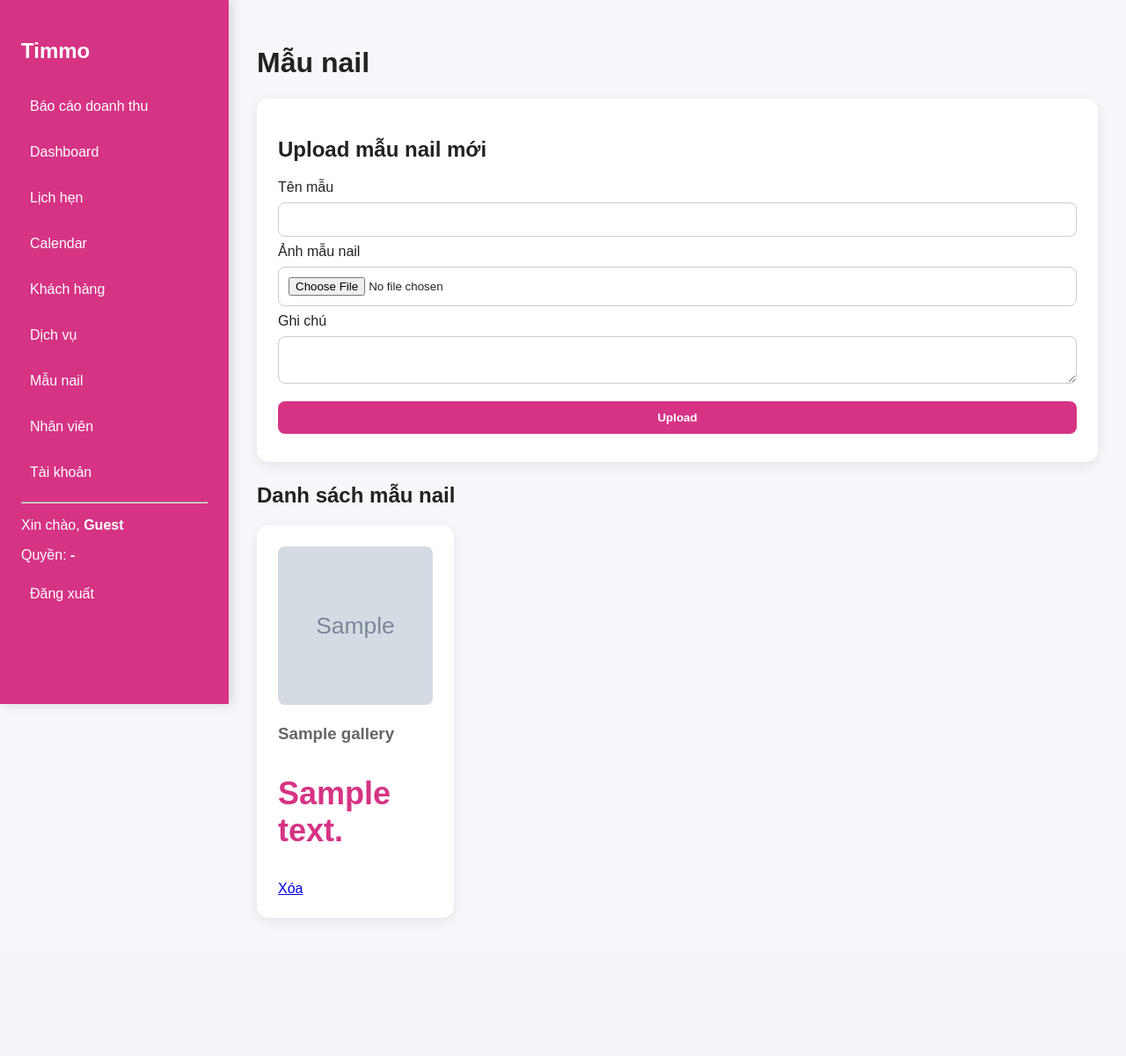
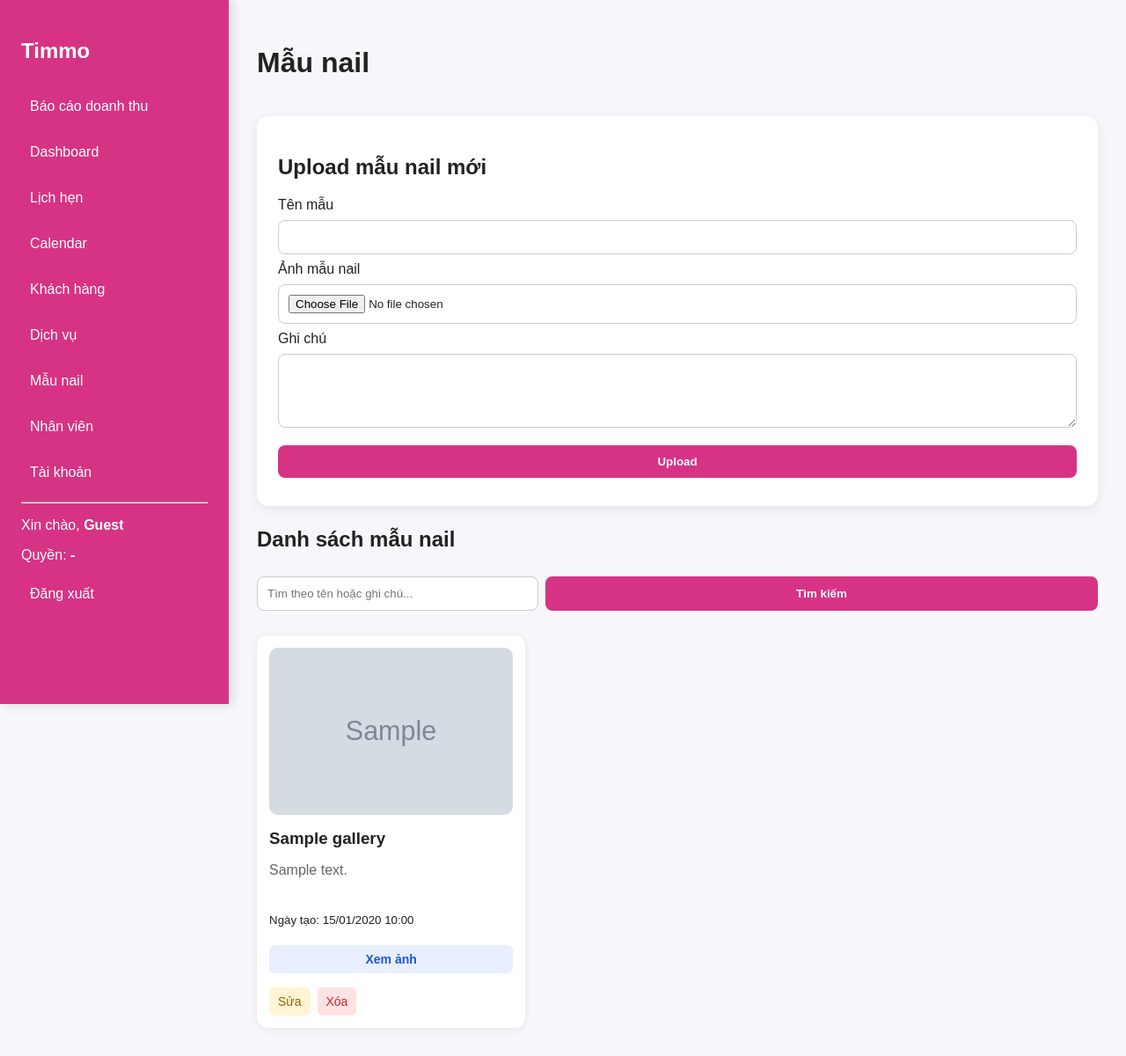
Before and after one commit to nhan2812az/timmo-nail-management, a PHP site: page /pages/nail_gallery.php in a window 1280 px wide. Shown: the whole page at 88% size. Before the commit the page ends 1017 px from the top, so only its background shows below. Run offline with PHP 8.4, Linux system fonts and the light colour scheme; a user stored in the database is signed in; tables that the repository leaves empty or names only in its code hold one stand-in row (values such as "Sample post"); grey boxes marked "Sample" are stand-in pictures.

Commit message:
Complete nail gallery management

```diff
--- a/pages/nail_gallery.php
+++ b/pages/nail_gallery.php
@@ -3,14 +3,26 @@ require_once "../config/database.php";
 require_once "../config/auth.php";
 requireLogin();
 
+$success = $_GET["success"] ?? "";
+$error = $_GET["error"] ?? "";
+$search = trim($_GET["search"] ?? "");
+
+if ($search !== "") {
+    $stmt = $pdo->prepare("
+        SELECT *
+        FROM nail_gallery
+        WHERE title LIKE ? OR note LIKE ?
+        ORDER BY created_at DESC
+    ");
+    $stmt->execute(["%$search%", "%$search%"]);
+    $nails = $stmt->fetchAll(PDO::FETCH_ASSOC);
+} else {
     $nails = $pdo->query("
         SELECT *
         FROM nail_gallery
         ORDER BY created_at DESC
     ")->fetchAll(PDO::FETCH_ASSOC);
-
-$success = $_GET["success"] ?? "";
-$error = $_GET["error"] ?? "";
+}
 ?>
 
 <!DOCTYPE html>
@@ -19,6 +31,126 @@ $error = $_GET["error"] ?? "";
     <meta charset="UTF-8">
     <title>Timmo - Mẫu nail</title>
     <link rel="stylesheet" href="../assets/style.css">
+
+    <style>
+        .gallery-header {
+            display: flex;
+            justify-content: space-between;
+            align-items: center;
+            gap: 16px;
+            margin-bottom: 20px;
+        }
+
+        .search-box {
+            display: flex;
+            gap: 8px;
+            margin-bottom: 20px;
+        }
+
+        .search-box input {
+            max-width: 320px;
+        }
+
+        .nail-grid {
+            display: grid;
+            grid-template-columns: repeat(auto-fill, minmax(230px, 1fr));
+            gap: 20px;
+            margin-top: 20px;
+        }
+
+        .nail-card {
+            background: #fff;
+            border-radius: 12px;
+            padding: 14px;
+            box-shadow: 0 2px 8px rgba(0,0,0,0.08);
+        }
+
+        .nail-card img {
+            width: 100%;
+            height: 190px;
+            object-fit: cover;
+            border-radius: 10px;
+            cursor: pointer;
+            background: #f3f3f3;
+        }
+
+        .nail-card h3 {
+            margin: 12px 0 6px;
+        }
+
+        .nail-card p {
+            color: #666;
+            min-height: 40px;
+        }
+
+        .nail-actions {
+            display: flex;
+            gap: 8px;
+            flex-wrap: wrap;
+            margin-top: 12px;
+        }
+
+        .btn-small {
+            display: inline-block;
+            padding: 8px 10px;
+            border-radius: 6px;
+            text-decoration: none;
+            font-size: 14px;
+            border: none;
+            cursor: pointer;
+        }
+
+        .btn-view {
+            background: #e8f0ff;
+            color: #1a56db;
+        }
+
+        .btn-edit {
+            background: #fff4d6;
+            color: #946200;
+        }
+
+        .btn-delete {
+            background: #ffe2e2;
+            color: #c62828;
+        }
+
+        .modal {
+            display: none;
+            position: fixed;
+            z-index: 9999;
+            inset: 0;
+            background: rgba(0,0,0,0.75);
+            justify-content: center;
+            align-items: center;
+            padding: 20px;
+        }
+
+        .modal img {
+            max-width: 90%;
+            max-height: 85vh;
+            border-radius: 12px;
+            background: white;
+        }
+
+        .modal-close {
+            position: fixed;
+            top: 24px;
+            right: 32px;
+            color: white;
+            font-size: 36px;
+            cursor: pointer;
+            font-weight: bold;
+        }
+
+        .empty-box {
+            background: #fff;
+            padding: 24px;
+            border-radius: 12px;
+            text-align: center;
+            color: #666;
+        }
+    </style>
 </head>
 <body>
 
@@ -26,14 +158,20 @@ $error = $_GET["error"] ?? "";
     <?php include "../includes/sidebar.php"; ?>
 
     <main class="content">
+        <div class="gallery-header">
             <h1>Mẫu nail</h1>
+        </div>
 
         <?php if ($success): ?>
-            <p style="color: green; font-weight: bold;"><?= htmlspecialchars($success) ?></p>
+            <p style="color: green; font-weight: bold;">
+                <?= htmlspecialchars($success) ?>
+            </p>
         <?php endif; ?>
 
         <?php if ($error): ?>
-            <p style="color: red; font-weight: bold;"><?= htmlspecialchars($error) ?></p>
+            <p style="color: red; font-weight: bold;">
+                <?= htmlspecialchars($error) ?>
+            </p>
         <?php endif; ?>
 
         <div class="form-box">
@@ -47,7 +185,7 @@ $error = $_GET["error"] ?? "";
                 <input type="file" name="image" accept="image/*" required>
 
                 <label>Ghi chú</label>
-                <textarea name="note"></textarea>
+                <textarea name="note" rows="4"></textarea>
 
                 <button type="submit">Upload</button>
             </form>
@@ -55,35 +193,92 @@ $error = $_GET["error"] ?? "";
 
         <h2>Danh sách mẫu nail</h2>
 
-        <div class="cards">
+        <form class="search-box" method="GET">
+            <input
+                type="text"
+                name="search"
+                placeholder="Tìm theo tên hoặc ghi chú..."
+                value="<?= htmlspecialchars($search) ?>"
+            >
+            <button type="submit">Tìm kiếm</button>
+
+            <?php if ($search !== ""): ?>
+                <a class="btn-small btn-view" href="nail_gallery.php">Xóa lọc</a>
+            <?php endif; ?>
+        </form>
+
         <?php if (empty($nails)): ?>
-                <div class="card">
+            <div class="empty-box">
                 <p>Chưa có mẫu nail nào.</p>
             </div>
         <?php else: ?>
+            <div class="nail-grid">
                 <?php foreach ($nails as $nail): ?>
-                    <div class="card">
+                    <div class="nail-card">
                         <img
                             src="../<?= htmlspecialchars($nail["image_path"]) ?>"
                             alt="<?= htmlspecialchars($nail["title"]) ?>"
-                            style="width:100%; height:180px; object-fit:cover; border-radius:8px;"
+                            onclick="openImageModal('../<?= htmlspecialchars($nail["image_path"]) ?>')"
                         >
 
                         <h3><?= htmlspecialchars($nail["title"]) ?></h3>
-                        <p><?= htmlspecialchars($nail["note"]) ?></p>
+
+                        <p>
+                            <?= nl2br(htmlspecialchars($nail["note"] ?? "")) ?>
+                        </p>
+
+                        <small>
+                            Ngày tạo:
+                            <?= htmlspecialchars(date("d/m/Y H:i", strtotime($nail["created_at"]))) ?>
+                        </small>
+
+                        <div class="nail-actions">
+                            <button
+                                type="button"
+                                class="btn-small btn-view"
+                                onclick="openImageModal('../<?= htmlspecialchars($nail["image_path"]) ?>')"
+                            >
+                                Xem ảnh
+                            </button>
 
                             <a
-                            href="../actions/delete_nail.php?id=<?= $nail["id"] ?>"
-                            onclick="return confirm('Xóa mẫu nail này?')"
+                                class="btn-small btn-edit"
+                                href="edit_nail.php?id=<?= (int)$nail["id"] ?>"
+                            >
+                                Sửa
+                            </a>
+
+                            <a
+                                class="btn-small btn-delete"
+                                href="../actions/delete_nail.php?id=<?= (int)$nail["id"] ?>"
+                                onclick="return confirm('Bạn có chắc muốn xóa mẫu nail này?')"
                             >
                                 Xóa
                             </a>
                         </div>
+                    </div>
                 <?php endforeach; ?>
+            </div>
         <?php endif; ?>
-        </div>
     </main>
 </div>
 
+<div class="modal" id="imageModal" onclick="closeImageModal()">
+    <span class="modal-close">&times;</span>
+    <img id="modalImage" src="" alt="Preview">
+</div>
+
+<script>
+    function openImageModal(src) {
+        document.getElementById("modalImage").src = src;
+        document.getElementById("imageModal").style.display = "flex";
+    }
+
+    function closeImageModal() {
+        document.getElementById("imageModal").style.display = "none";
+        document.getElementById("modalImage").src = "";
+    }
+</script>
+
 </body>
 </html>
```
Also changed, not shown: actions/delete_nail.php (+12 -4 lines), actions/update_nail.php (added, +79 -0 lines), actions/upload_nail.php (+13 -3 lines), pages/edit_nail.php (added, +97 -0 lines). Lines whose indentation alone changed are shown as unchanged.
